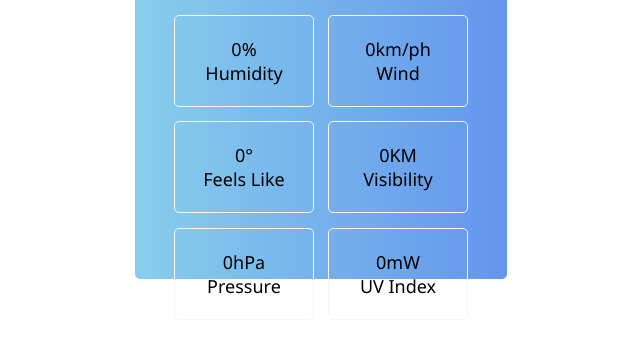
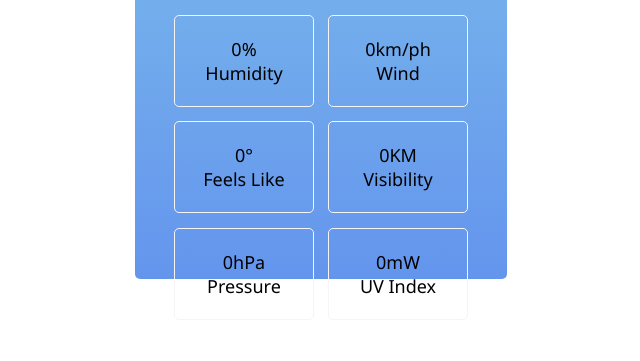
Before and after one commit to Great-Dan07/weather-app, a plain HTML site: page index.html in a window 1280 px wide. Shown: the part 439-800 px from the top of the page, without its empty margins (319-959 px from the left). Drawn offline with Linux system fonts and the light colour scheme.

Commit message:
latest updated background-color

```diff
--- a/style.css
+++ b/style.css
@@ -15,7 +15,7 @@ main{
 .bodyContainer{
     height: 70vh;
     width: 23%;
-    background: linear-gradient(to right, skyblue, cornflowerblue);
+    background: linear-gradient(  skyblue, cornflowerblue);
     padding: 3%;
     border-radius: 5px;
 }
```
